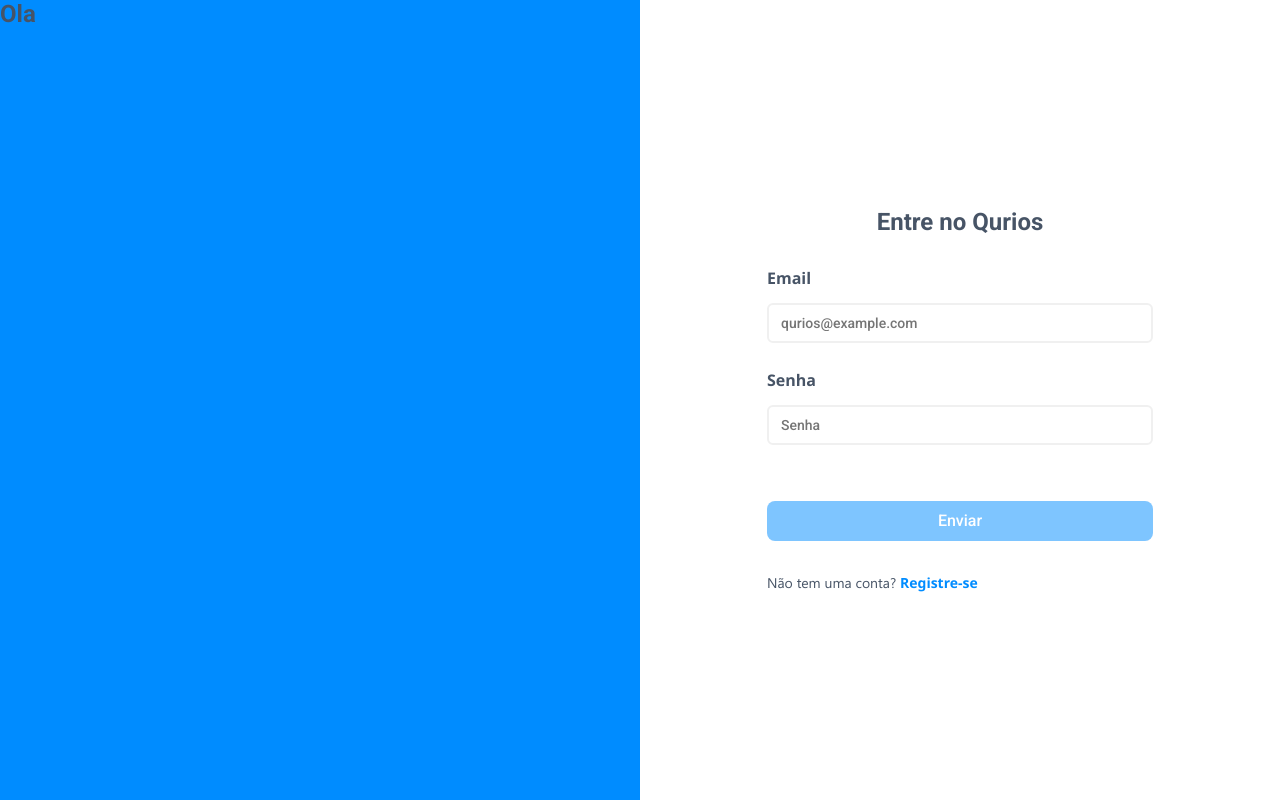
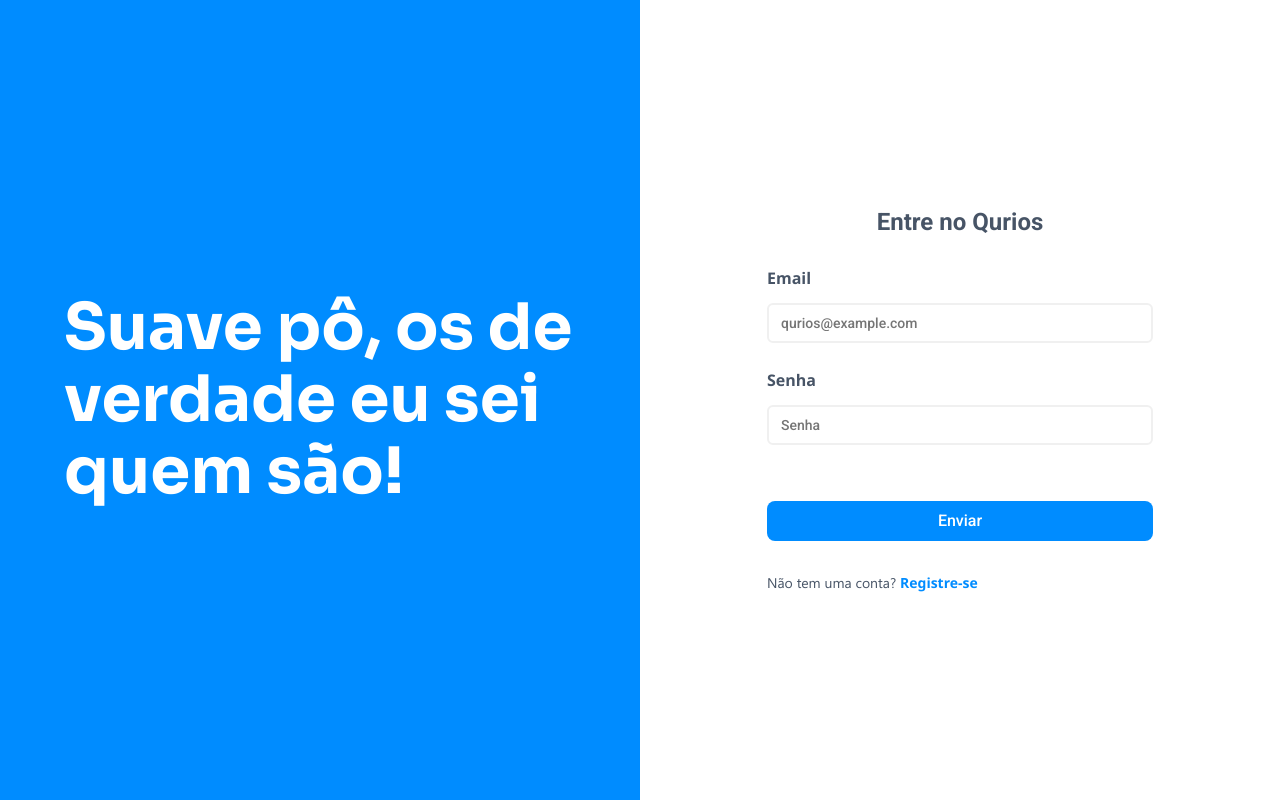
Before and after one commit to fabriciolak/qurios, a React (Vite) app: page /app/login in a window 1280 px wide. Built offline with nearby package versions, Linux system fonts and the light colour scheme.

Commit message:
feat: add schema to validate custom error provide from backend

```diff
--- a/src/pages/app/login.tsx
+++ b/src/pages/app/login.tsx
@@ -20,7 +20,7 @@
 type formSchemaValidationType = z.infer<typeof formSchemaValidation>
 
 export function Login() {
-  const { handleSubmit, formState: { errors, isSubmitting, isValid }, register } = useForm<formSchemaValidationType>({
+  const { handleSubmit, formState: { errors, isSubmitting }, register } = useForm<formSchemaValidationType>({
     resolver: zodResolver(formSchemaValidation)
   })
 
@@ -45,7 +45,9 @@
   return (
     <div className={styles['page-container']}>
       <section className={styles['left-container']}>
-        <h1>Ola</h1>
+        <h2>
+          Suave pô, os de verdade eu sei quem são!
+        </h2>
       </section>
       <section className={styles.container}>
         <h1>Entre no Qurios</h1>
@@ -69,7 +71,7 @@
 
           <span className={styles['invalid-credentials']}>{invalidCredentials ? 'Desculpe, mas as credenciais fornecidas são inválidas.' : ''}</span>
 
-          <Button disabled={!isValid} width='full' type="submit">
+          <Button disabled={isSubmitting} width='full' type="submit">
             {isSubmitting ? <Loader /> : 'Enviar'}
           </Button>
 
--- a/src/pages/app/register.tsx
+++ b/src/pages/app/register.tsx
@@ -5,7 +5,7 @@
 import { Button } from '../../components/shared/Button'
 import { Loader } from 'lucide-react'
 import { Link, useNavigate } from 'react-router-dom'
-import { useContext } from 'react'
+import { FormEvent, useContext, useState } from 'react'
 import { AuthContext } from '../../contexts/authContext'
 
 const formSchemaValidation = z.object({
@@ -27,13 +27,46 @@
 
 type formSchemaValidationType = z.infer<typeof formSchemaValidation>
 
+const errorSchema = z.object({
+  message: z.string()
+})
+
+type errorSchemaType = z.infer<typeof errorSchema>
+
 export function Register() {
-  const { handleSubmit, formState: { errors, isSubmitting, isValid }, register } = useForm<formSchemaValidationType>({
+  const { handleSubmit, formState: { errors, isSubmitting }, register, watch } = useForm<formSchemaValidationType>({
     resolver: zodResolver(formSchemaValidation)
   })
 
+  const [emailCustomError, setEmailCustomError] = useState('')
+  const [usernameCustomError, setUsernameCustomError] = useState('')
+
   const { signUp } = useContext(AuthContext)
   const navigate = useNavigate()
+
+  // console.log('isValidating: ', isValidating)
+
+  console.log(watch('email'))
+
+  function handleCustomError(customError: errorSchemaType, error: Error) {
+    console.log(error)
+
+    if (error.message === 'Email already exists.') {
+      setEmailCustomError((val) => {
+        return val === watch('email') ? '' : 'Este E-mail já está sendo utilizado por outro usuário. Tente outro'
+      })
+    } else {
+      setEmailCustomError('')
+    }
+
+    if (error.message === 'Username with same username already exists') {
+      setUsernameCustomError((val) => {
+        return val === watch('email') ? '' : 'Este nome de usuário já está sendo utilizado. Tente outro'
+      })
+    } else {
+      setUsernameCustomError('')
+    }
+  }
 
   async function onSignUp({ name, username, email, password }: formSchemaValidationType) {
     try {
@@ -42,7 +75,11 @@
       navigate('/profile')
     } catch (error) {
       if (error instanceof Error) {
-        console.log(error.message)
+        const customError = errorSchema.parse({
+          message: error.message
+        })
+
+        handleCustomError(customError, error)
       }
     }
   }
@@ -64,7 +101,13 @@
           <label htmlFor="username">Nome de usuário</label>
           <input type="text" placeholder='johndoe' {...register('username', { required: true })} />
           <div className={styles.form_error_message}>
-            {errors.username && <span>{errors.username.message}</span>}
+            <span>
+              {
+                errors.username
+                  ? errors.username.message
+                  : usernameCustomError
+              }
+            </span>
           </div>
         </div>
 
@@ -72,7 +115,13 @@
           <label htmlFor="email">Email</label>
           <input type="text" placeholder='qurios@example.com' {...register('email', { required: true })} />
           <div className={styles.form_error_message}>
-            {errors.email && <span>{errors.email.message}</span>}
+            <span>
+              {
+                errors.email
+                  ? errors.email.message
+                  : emailCustomError
+              }
+            </span>
           </div>
         </div>
 
@@ -84,7 +133,7 @@
           </div>
         </div>
 
-        <Button disabled={!isValid} width='full' type="submit">
+        <Button disabled={isSubmitting} width='full' type="submit">
           {isSubmitting ? <Loader /> : 'Enviar'}
         </Button>
 
--- a/src/styles/pages/app/login.module.css
+++ b/src/styles/pages/app/login.module.css
@@ -9,7 +9,34 @@
 .left-container {
   width: 100%;
   height: 100vh;
+
+  padding: 2rem 4rem;
+
+  display: flex;
+  justify-content: flex-start;
+  align-items: center;
+
   background-color: var(--colors-blue-dark);
+}
+
+.left-container h2 {
+  max-width: 520px;
+  font-family: var(--fonts-sora);
+  font-weight: 700;
+  font-size: 64px;
+  line-height: 72px;
+
+  color: var(--colors-white);
+}
+
+@media (max-width: 668px) {
+  .page-container {
+    grid-template-columns: 1fr;
+  }
+
+  .left-container {
+    display: none;
+  }
 }
 
 .container {
```
